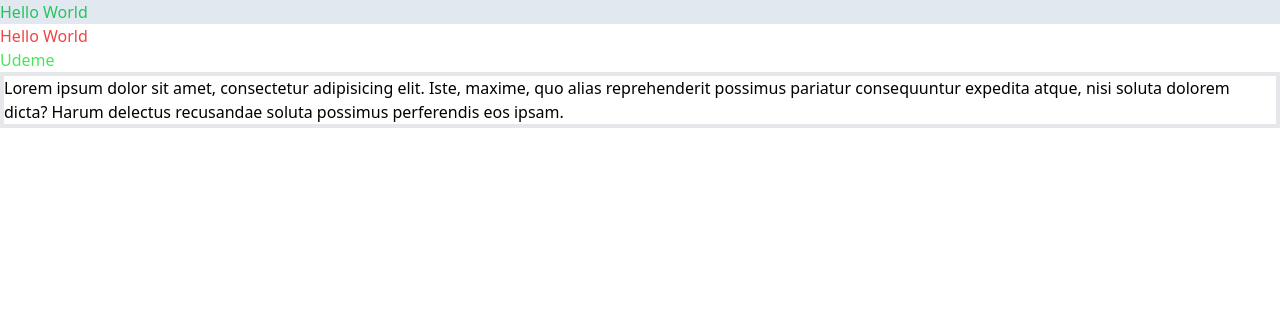
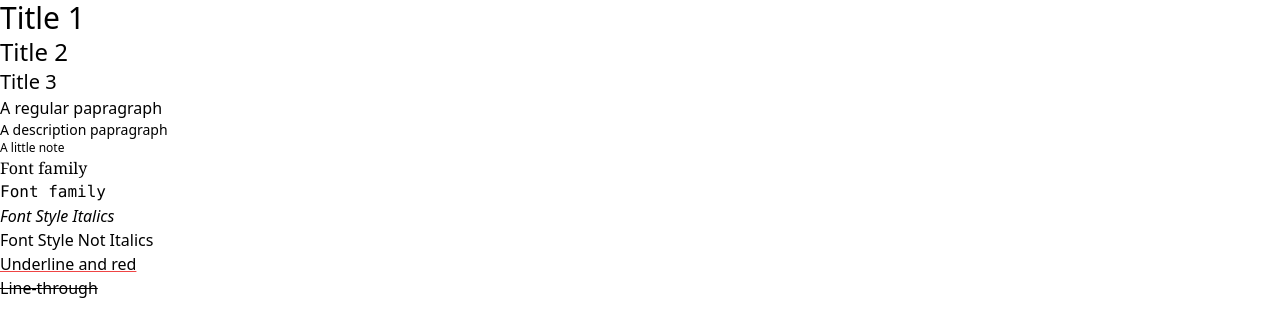
Before and after one commit to Udeme98/Tailwind-Guillaume, a React (Vite) app: page / in a window 1280 px wide. Shown: the top 336 px of the page. Built offline with nearby package versions, Linux system fonts and the light colour scheme.

Commit message:
updated several files

```diff
--- a/src/App.jsx
+++ b/src/App.jsx
@@ -1,9 +1,9 @@
-import Colors from "./Concepts/Colors";
+import Typography from "./Concepts/Typography";
 
 export default function App() {
   return (
     <>
-      <Colors />
+      <Typography />
     </>
   );
 }
--- a/src/Concepts/Colors.jsx
+++ b/src/Concepts/Colors.jsx
@@ -2,8 +2,8 @@ export default function Colors() {
   return (
     <div>
       {/* Colors */}
-      <h1 className="text-green-500 bg-slate-200">Hello World</h1>
-      <h1 className="text-red-500">Hello World</h1>
+      <h1 className="text-green-500 bg-slate-200 mb-1">Hello World</h1>
+      <h1 className="text-red-500">Hello Tailwind</h1>
 
       {/* Custom colors */}
       <h3 className="text-vuejs">Udeme</h3>
@@ -15,6 +15,13 @@ export default function Colors() {
         nisi soluta dolorem dicta? Harum delectus recusandae soluta possimus
         perferendis eos ipsam.
       </p>
+
+      {/* Using Arbitrary values */}
+      <p className="text-[#f223f2] m-[10px]">
+        Lorem ipsum dolor sit amet consectetur adipisicing elit. Quo, veniam
+        nobis nihil temporibus fuga harum autem architecto possimus odio eaque,
+        a ipsa ut inventore, dolor fugit modi praesentium tempora perspiciatis.
+      </p>
     </div>
   );
 }
--- a/src/Concepts/Typography.jsx
+++ b/src/Concepts/Typography.jsx
@@ -1,12 +1,25 @@
 export default function Typography() {
   return (
     <div>
-      <h1>Title 1</h1>
-      <h1>Title 2</h1>
-      <h1>Title 3</h1>
+      {/* text class sizes - text-xs, text-sm, text-lg */}
+      <h1 className="text-3xl">Title 1</h1>
+      <h1 className="text-2xl">Title 2</h1>
+      <h1 className="text-xl">Title 3</h1>
       <p className="text-base">A regular papragraph</p>
       <p className="text-sm">A description papragraph</p>
       <p className="note text-xs">A little note</p>
+
+      {/* font family */}
+      <p className="font-serif">Font family</p>
+      <p className="font-mono">Font family</p>
+
+      {/* font style */}
+      <p className="italic">Font Style Italics</p>
+      <p className="not-italic">Font Style Not Italics</p>
+
+      {/* text decoration */}
+      <p className="underline decoration-red-500">Underline and red</p>
+      <p className="line-through">Line-through</p>
     </div>
   );
 }
--- a/tailwind.config.js
+++ b/tailwind.config.js
@@ -2,6 +2,20 @@
 export default {
   content: ["./index.html", "./src/**/*.{js,ts,jsx,tsx}"],
   theme: {
+    screens: {
+      sm: "480px",
+      md: "768px",
+      lg: "976px",
+      xl: "1440px",
+    },
+    spacing: {
+      1: "8px",
+      2: "12px",
+      3: "16px",
+      4: "24px",
+      5: "32px",
+      6: "48px",
+    },
     extend: {
       colors: {
         vuejs: "#49e659",
```
